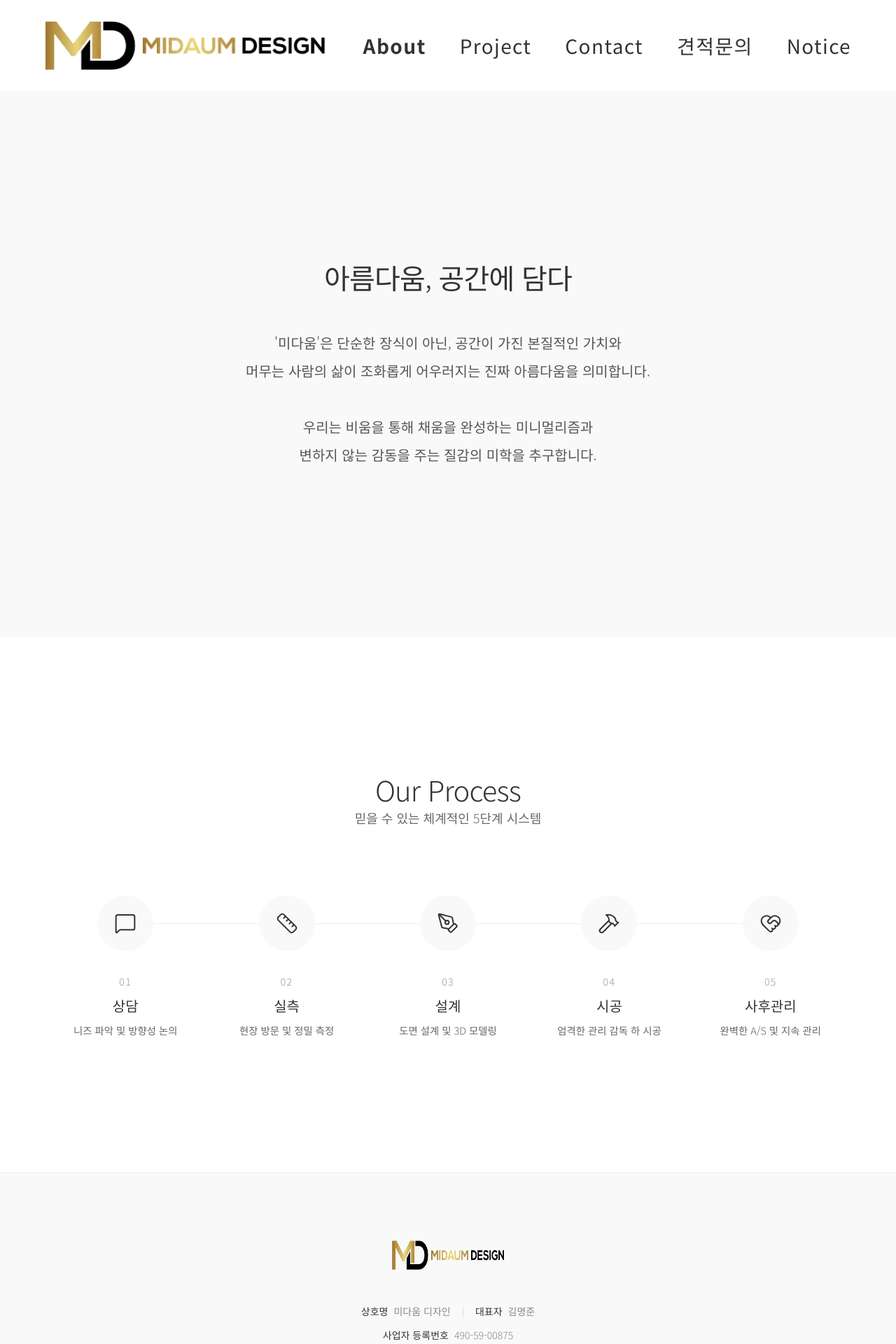
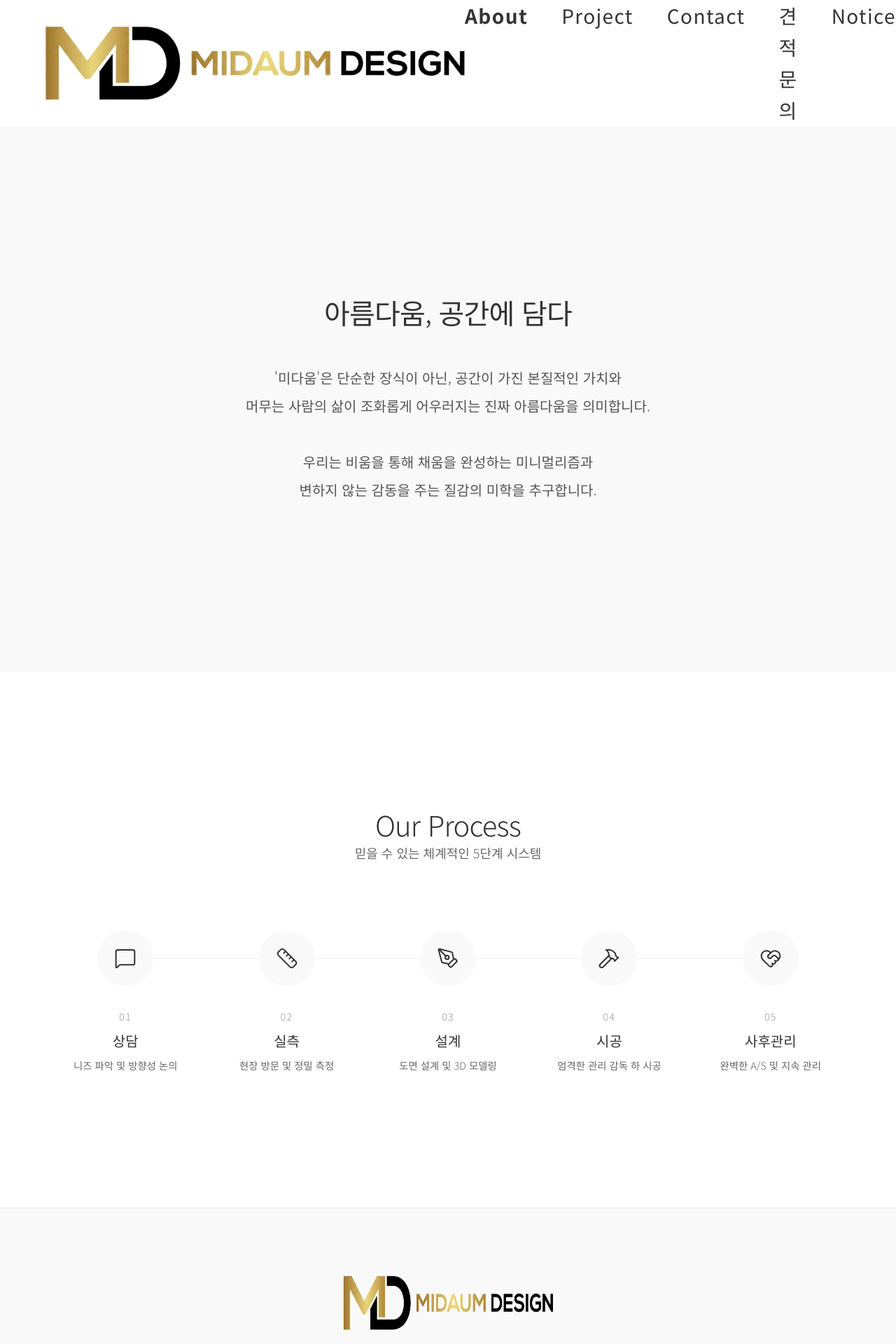
Before and after one commit to midaum79-cloud/midaumdesign, a Next.js app: page /about in a window 1280 px wide. Shown: the top 1920 px of the page at 70% size. Built offline with nearby package versions, Linux system fonts and the light colour scheme.

Commit message:
UI: increase logo size in header and footer

```diff
--- a/src/app/globals.css
+++ b/src/app/globals.css
@@ -9,7 +9,7 @@
   --spacing-base: 1.5rem;
   --font-family-base: 'Noto Sans KR', sans-serif;
 
-  --header-height: 130px;
+  --header-height: 180px;
 }
 
 * {
@@ -102,6 +102,6 @@ button {
 
 .page-wrapper {
   min-height: 100vh;
-  padding-top: 130px;
+  padding-top: 180px;
   /* Offset for the fixed header */
 }
--- a/src/components/Footer/Footer.tsx
+++ b/src/components/Footer/Footer.tsx
@@ -8,8 +8,8 @@ export default function Footer() {
                 <Image
                     src="/images/midaum_logo_transparent.png"
                     alt="미다움 디자인 로고"
-                    width={160}
-                    height={42}
+                    width={300}
+                    height={78}
                     className={styles.logoImg}
                 />
             </div>
--- a/src/components/Header/Header.tsx
+++ b/src/components/Header/Header.tsx
@@ -27,8 +27,8 @@ export default function Header() {
                     <Image
                         src="/images/midaum_logo_transparent.png"
                         alt="미다움 디자인 로고"
-                        width={400}
-                        height={104}
+                        width={600}
+                        height={156}
                         priority
                         className={styles.logoImg}
                     />
```
